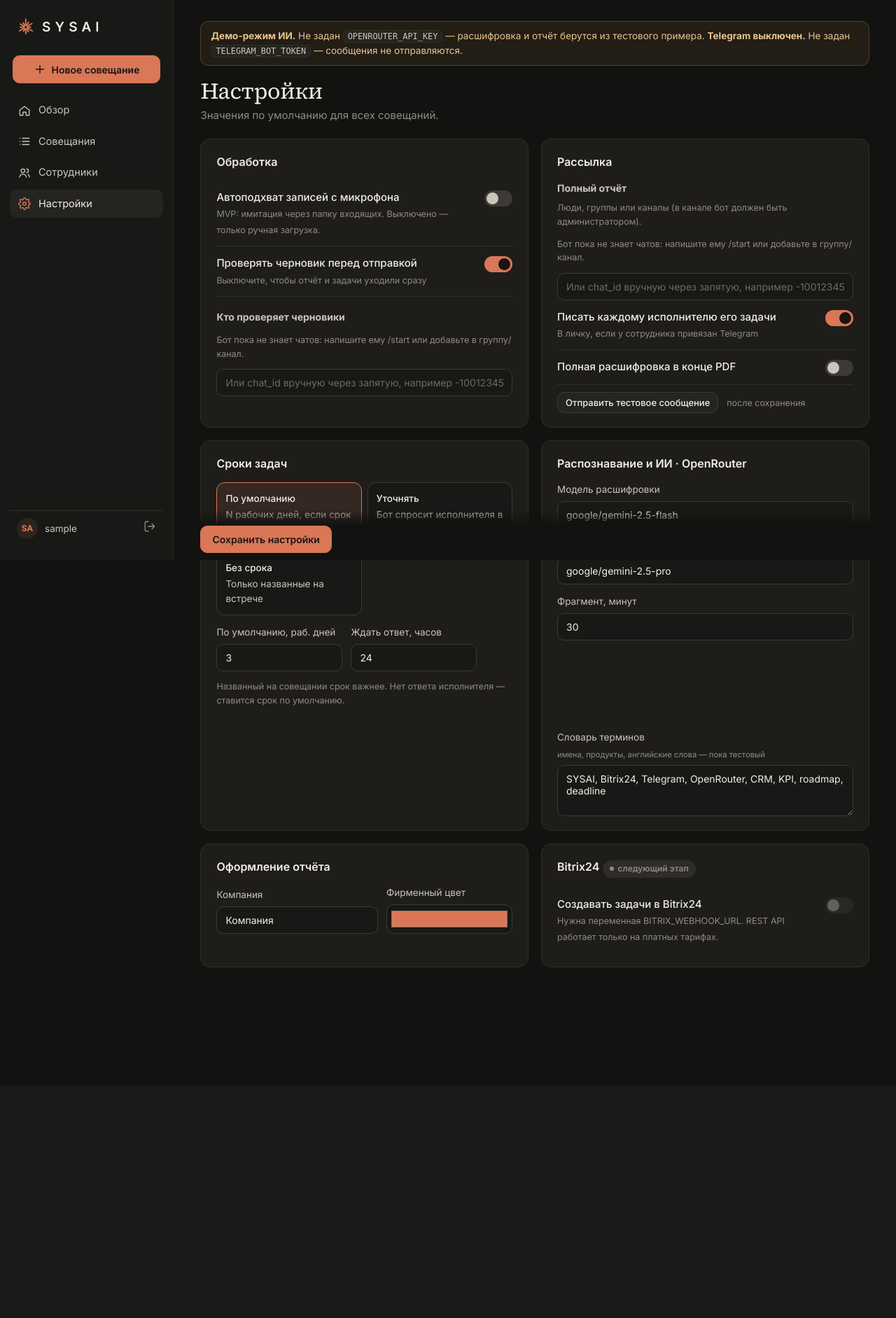
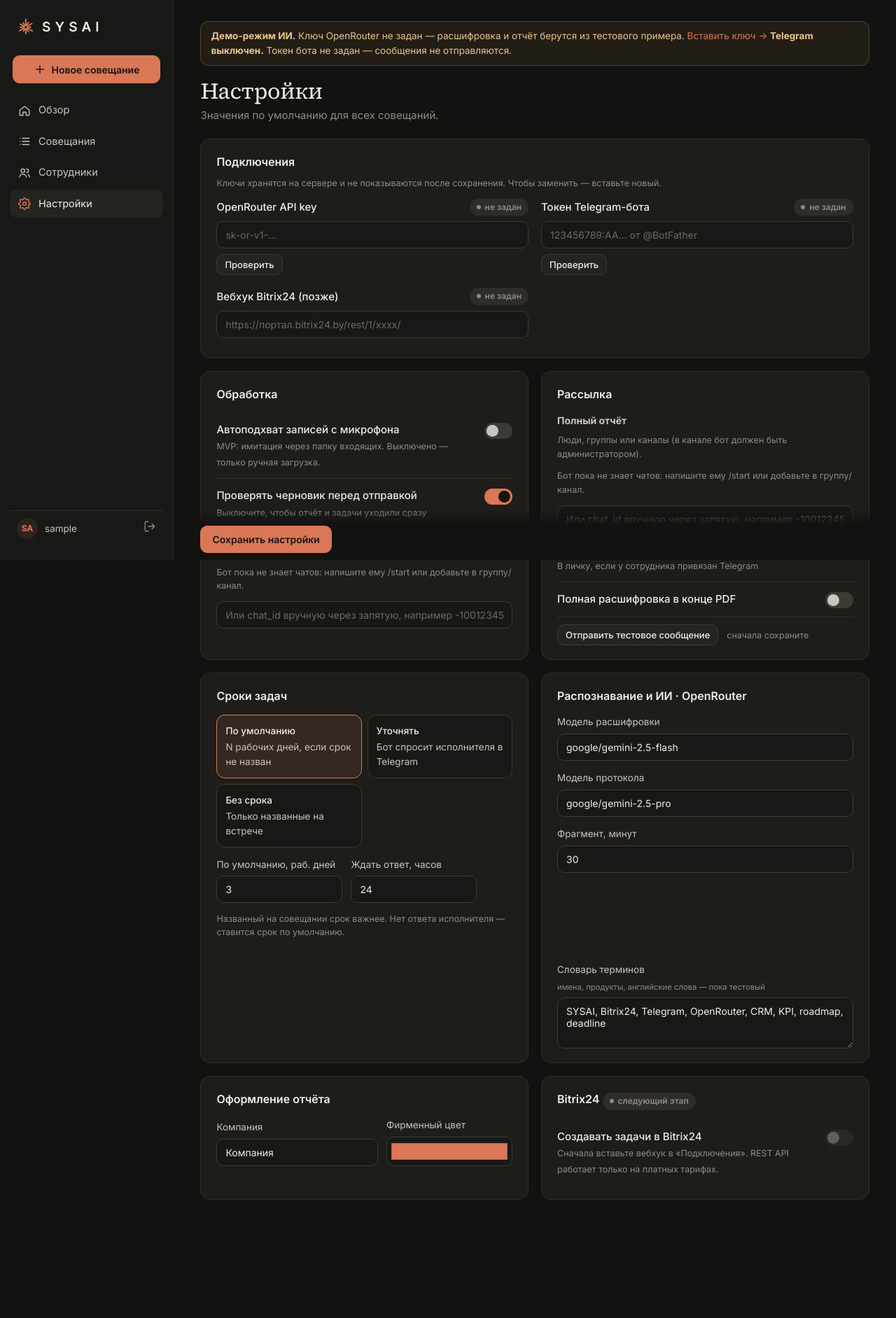
Before and after one commit to VadimChudin/SYSAI, a FastAPI app: page /settings in a window 1280 px wide. Shown: the whole page at 70% size. Before the commit the page ends 1382 px from the top, so only its background shows below. Run offline with FastAPI, Linux system fonts and the light colour scheme; the visitor is signed in with stand-in values (Sample User, id 1).

Commit message:
Настройки → Подключения: ключи OpenRouter, Telegram и Bitrix24 вставляются в панели

```diff
--- a/app/main.py
+++ b/app/main.py
@@ -2,6 +2,7 @@
 import datetime as dt
 import hmac
 import logging
+import os
 import pathlib
 import shutil
 import time
@@ -69,7 +70,10 @@ def guard(request: Request):
 
 def page(request: Request, name: str, **ctx):
     return tpl.TemplateResponse(request, name, {"request": request, "llm": config.llm_enabled(),
-                                                "tg": config.telegram_enabled(), **ctx})
+                                                "tg": config.telegram_enabled(), "ephemeral": EPHEMERAL, **ctx})
+
+
+EPHEMERAL = config.DATABASE_URL.startswith("sqlite") and bool(os.getenv("RENDER"))
 
 
 # ----------------------------------------------------------------------------- auth
@@ -330,8 +334,14 @@ def known_chats():
 @app.get("/settings", response_class=HTMLResponse)
 def settings_view(request: Request, msg: str = ""):
     guard(request)
-    return page(request, "settings.html", s=settings_store.all_settings(), chats=known_chats(), msg=msg,
-                bitrix_url=bool(config.BITRIX_WEBHOOK_URL))
+    st = settings_store.all_settings()
+    masked = {k: settings_store.mask(st.get(k)) for k in settings_store.SECRET_KEYS}
+    env = {"openrouter_api_key": bool(config.OPENROUTER_API_KEY), "telegram_bot_token": bool(config.TELEGRAM_BOT_TOKEN),
+           "bitrix_webhook_url": bool(config.BITRIX_WEBHOOK_URL)}
+    for k in settings_store.SECRET_KEYS:
+        st.pop(k, None)  # secrets never go back to the browser, only a mask
+    return page(request, "settings.html", s=st, chats=known_chats(), msg=msg, masked=masked, env=env,
+                bitrix_url=bool(config.bitrix_url()))
 
 
 def _chat_ids(form, name: str) -> list[str]:
@@ -354,7 +364,7 @@ async def settings_save(request: Request):
         "include_transcript_in_pdf": bool(f.get("include_transcript_in_pdf")),
         "deadline_mode": f.get("deadline_mode", "default"),
         "default_deadline_days": max(1, int(f.get("default_deadline_days") or 3)),
-        "ask_timeout_hours": max(1, float(f.get("ask_timeout_hours") or 24)),
+        "ask_timeout_hours": _num(f.get("ask_timeout_hours"), 24),
         "transcribe_model": f.get("transcribe_model", "").strip() or settings_store.DEFAULTS["transcribe_model"],
         "report_model": f.get("report_model", "").strip() or settings_store.DEFAULTS["report_model"],
         "chunk_minutes": max(5, min(60, int(f.get("chunk_minutes") or 30))),
@@ -363,7 +373,41 @@ async def settings_save(request: Request):
         "accent_color": f.get("accent_color", "#2563eb"),
         "bitrix_enabled": bool(f.get("bitrix_enabled")),
     })
-    return RedirectResponse("/settings?msg=Сохранено", 303)
+    old_token = config.telegram_token()
+    secrets_upd = {}
+    for k in settings_store.SECRET_KEYS:
+        v = (f.get(k) or "").strip()
+        if f.get("clear_" + k):
+            secrets_upd[k] = ""
+        elif v:
+            secrets_upd[k] = v
+    if secrets_upd:
+        settings_store.set_many(secrets_upd)
+    msg = "Сохранено"
+    if config.telegram_token() != old_token and config.telegram_enabled() and not config.TESTING:
+        try:
+            msg += ". Telegram подключён" if telegram.set_webhook() else ". Токен сохранён, но адрес сайта не известен"
+        except Exception as e:  # noqa: BLE001
+            msg += f". Telegram: {str(e)[:150]}"
+    return RedirectResponse("/settings?msg=" + msg, 303)
+
+
+def _num(v, default):
+    try:
+        x = max(1.0, float(v))
+    except (TypeError, ValueError):
+        return default
+    return int(x) if x.is_integer() else x
+
+
+@app.post("/settings/test-openrouter")
+def test_openrouter(request: Request):
+    guard(request)
+    from . import llm
+    try:
+        return RedirectResponse("/settings?msg=OpenRouter: " + llm.check_key(), 303)
+    except Exception as e:  # noqa: BLE001
+        return RedirectResponse(f"/settings?msg=OpenRouter: {str(e)[:200]}", 303)
 
 
 @app.post("/settings/test-telegram")
@@ -372,7 +416,13 @@ def test_telegram(request: Request):
     s = settings_store.all_settings()
     chats = list(dict.fromkeys((s["report_chat_ids"] or []) + (s["approver_chat_ids"] or [])))
     if not config.telegram_enabled():
-        return RedirectResponse("/settings?msg=Telegram не настроен: задайте TELEGRAM_BOT_TOKEN", 303)
+        return RedirectResponse("/settings?msg=Telegram не настроен: вставьте токен бота в «Подключения»", 303)
+    try:
+        me = telegram.call("getMe")
+    except Exception as e:  # noqa: BLE001
+        return RedirectResponse(f"/settings?msg=Telegram отклонил токен: {str(e)[:150]}", 303)
+    if not chats:
+        return RedirectResponse(f"/settings?msg=Бот @{me.get('username')} работает. Выберите чаты для отчёта или проверки", 303)
     ok, bad = 0, []
     for c in chats:
         try:
@@ -380,7 +430,7 @@ def test_telegram(request: Request):
             ok += 1
         except Exception as e:  # noqa: BLE001
             bad.append(f"{c}: {e}")
-    return RedirectResponse(f"/settings?msg=Отправлено {ok} из {len(chats)}. " + "; ".join(bad)[:300], 303)
+    return RedirectResponse(f"/settings?msg=Бот @{me.get('username')}: отправлено {ok} из {len(chats)}. " + "; ".join(bad)[:300], 303)
 
 
 @app.post("/settings/test-bitrix")
--- a/app/telegram.py
+++ b/app/telegram.py
@@ -16,12 +16,12 @@ class TelegramError(RuntimeError):
 
 
 def _url(method: str) -> str:
-    return f"https://api.telegram.org/bot{config.TELEGRAM_BOT_TOKEN}/{method}"
+    return f"https://api.telegram.org/bot{config.telegram_token()}/{method}"
 
 
 def call(method: str, data: dict | None = None, files: dict | None = None, timeout: float = 60):
-    if not config.TELEGRAM_BOT_TOKEN:
-        raise TelegramError("TELEGRAM_BOT_TOKEN не задан")
+    if not config.telegram_token():
+        raise TelegramError("Токен бота не задан (Настройки → Подключения)")
     if files:
         payload = {k: (json.dumps(v, ensure_ascii=False) if isinstance(v, (dict, list)) else str(v))
                    for k, v in (data or {}).items()}
--- a/app/templates/base.html
+++ b/app/templates/base.html
@@ -18,8 +18,8 @@
     <div class="topbar"><a href="/app">{{ logo('sm') }}</a><button class="btn sm ghost" onclick="document.getElementById('side').classList.toggle('open')">{{ icon('menu') }}</button></div>
     <div class="content">
       {% if not llm or not tg %}<div class="banner">
-        {% if not llm %}<b>Демо-режим ИИ.</b> Не задан <code>OPENROUTER_API_KEY</code> — расшифровка и отчёт берутся из тестового примера. {% endif %}
-        {% if not tg %}<b>Telegram выключен.</b> Не задан <code>TELEGRAM_BOT_TOKEN</code> — сообщения не отправляются.{% endif %}</div>{% endif %}
+        {% if not llm %}<b>Демо-режим ИИ.</b> Ключ OpenRouter не задан — расшифровка и отчёт берутся из тестового примера. <a href="/settings">Вставить ключ →</a> {% endif %}
+        {% if not tg %}<b>Telegram выключен.</b> Токен бота не задан — сообщения не отправляются.{% endif %}</div>{% endif %}
       {% block body %}{% endblock %}
     </div>
   </div>
--- a/app/templates/settings.html
+++ b/app/templates/settings.html
@@ -4,6 +4,24 @@
 {% if msg %}<div class="card note">{{ msg }}</div>{% endif %}
 <form method="post" action="/settings">
 <div class="grid2">
+<section class="card" style="grid-column: 1 / -1">
+  <h2>Подключения</h2>
+  <p class="small muted" style="margin-top:-6px">Ключи хранятся на сервере и не показываются после сохранения. Чтобы заменить — вставьте новый.</p>
+  {% if ephemeral %}<div class="banner" style="margin-bottom:14px">Сейчас база временная (бесплатный Render без Postgres): ключи, сотрудники и совещания сбросятся при перезапуске или обновлении сайта. Для постоянного хранения подключите Postgres (<code>DATABASE_URL</code>).</div>{% endif %}
+  <div class="grid2" style="margin:0">
+    {% for key, title, ph, test in [('openrouter_api_key','OpenRouter API key','sk-or-v1-…','/settings/test-openrouter'),
+                                     ('telegram_bot_token','Токен Telegram-бота','123456789:AA… от @BotFather','/settings/test-telegram'),
+                                     ('bitrix_webhook_url','Вебхук Bitrix24 (позже)','https://портал.bitrix24.by/rest/1/xxxx/','')] %}
+    <div class="stack" style="gap:8px">
+      <div class="row between"><b style="font-weight:500">{{ title }}</b>
+        {% if masked[key] %}<span class="pill green">задан {{ masked[key] }}</span>{% elif env[key] %}<span class="pill blue">из окружения</span>{% else %}<span class="pill gray">не задан</span>{% endif %}</div>
+      <input type="password" name="{{ key }}" placeholder="{{ ph }}" autocomplete="off">
+      <div class="row center">{% if test %}<button class="btn sm" formaction="{{ test }}">Проверить</button>{% endif %}
+        {% if masked[key] %}<label class="small muted"><input type="checkbox" name="clear_{{ key }}"> удалить ключ</label>{% endif %}</div>
+    </div>
+    {% endfor %}
+  </div>
+</section>
 <section class="card">
   <h2>Обработка</h2>
   {{ toggle('auto_ingest', s.auto_ingest, 'Автоподхват записей с микрофона', 'MVP: имитация через папку входящих. Выключено — только ручная загрузка.') }}
@@ -17,7 +35,7 @@
   {{ chat_picker('report_chat_ids', s.report_chat_ids, chats) }}
   {{ toggle('send_tasks_to_assignees', s.send_tasks_to_assignees, 'Писать каждому исполнителю его задачи', 'В личку, если у сотрудника привязан Telegram') }}
   {{ toggle('include_transcript_in_pdf', s.include_transcript_in_pdf, 'Полная расшифровка в конце PDF') }}
-  <div class="row center" style="margin-top:10px"><button class="btn sm" formaction="/settings/test-telegram">Отправить тестовое сообщение</button><span class="small muted">после сохранения</span></div>
+  <div class="row center" style="margin-top:10px"><button class="btn sm" formaction="/settings/test-telegram">Отправить тестовое сообщение</button><span class="small muted">сначала сохраните</span></div>
 </section>
 <section class="card">
   <h2>Сроки задач</h2>{{ deadline_modes(s.deadline_mode) }}
@@ -43,7 +61,7 @@
 </section>
 <section class="card">
   <h2>Bitrix24 <span class="pill gray">следующий этап</span></h2>
-  {{ toggle('bitrix_enabled', s.bitrix_enabled, 'Создавать задачи в Bitrix24', 'Вебхук задан' if bitrix_url else 'Нужна переменная BITRIX_WEBHOOK_URL. REST API работает только на платных тарифах.', disabled=not bitrix_url) }}
+  {{ toggle('bitrix_enabled', s.bitrix_enabled, 'Создавать задачи в Bitrix24', 'Вебхук задан' if bitrix_url else 'Сначала вставьте вебхук в «Подключения». REST API работает только на платных тарифах.', disabled=not bitrix_url) }}
   {% if bitrix_url %}<button class="btn sm" formaction="/settings/test-bitrix">Проверить подключение</button>{% endif %}
 </section>
 </div>
```
Also changed, not shown: app/bitrix.py (+4 -3 lines), app/config.py (+23 -2 lines), app/llm.py (+18 -3 lines), app/settings_store.py (+12 -1 lines), tests/test_flow.py (+16 -0 lines).
